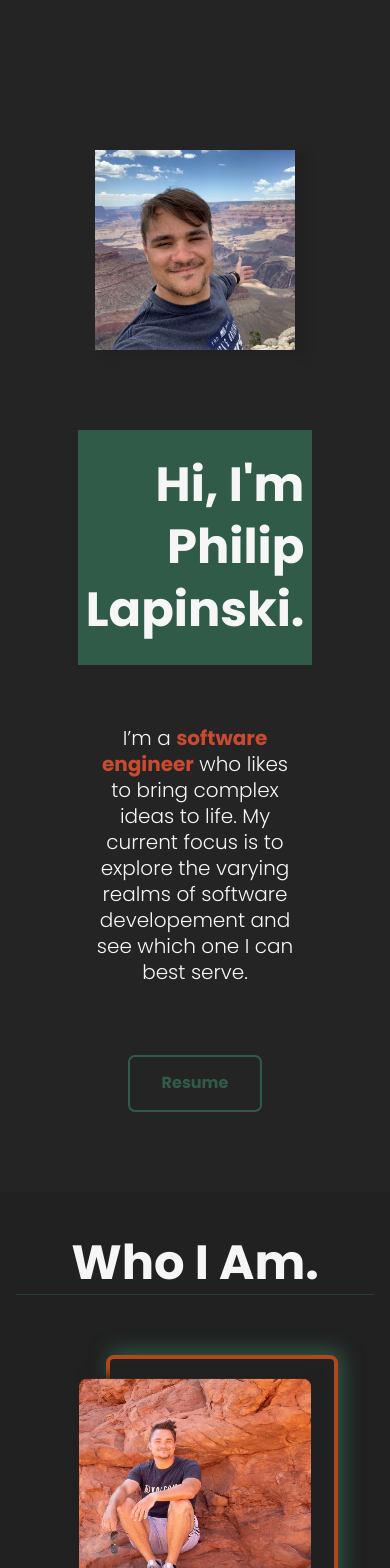
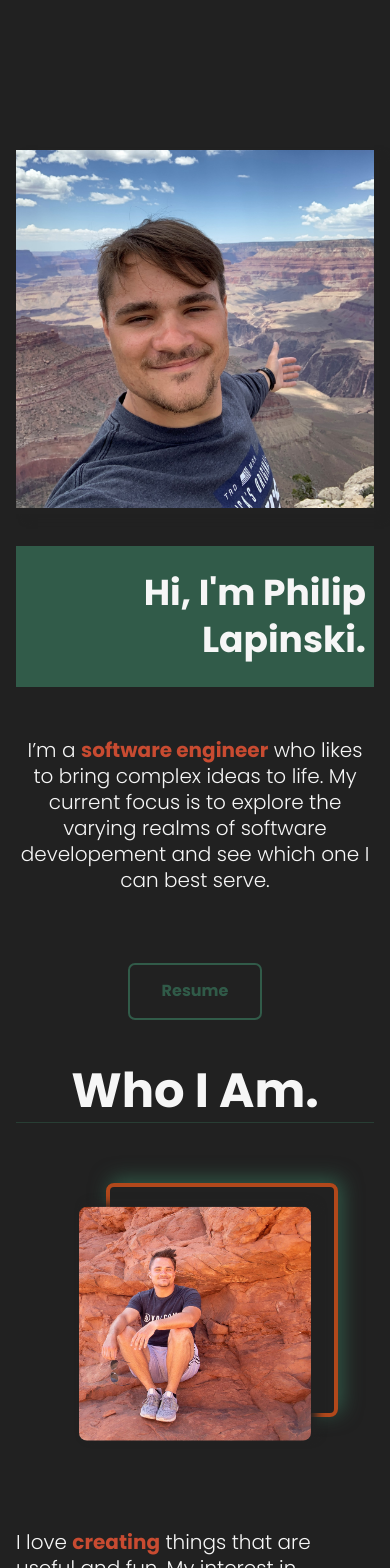
Before and after one commit to PolskaTag/PolskaTag.github.io, a React (Create React App) app: page / in a window 390 px wide. Shown: the top 1568 px of the page. Built offline with nearby package versions, Linux system fonts and the light colour scheme.

Commit message:
Changed home to use grid CSS

```diff
--- a/src/App.css
+++ b/src/App.css
@@ -80,7 +80,7 @@ body {
 }
 
 body::-webkit-scrollbar {
-  width: 1em;
+  width: 0.5em;
 }
 
 body::-webkit-scrollbar-track {
@@ -269,66 +269,53 @@ body::-webkit-scrollbar-thumb {
 
 /* Home Section */
 .home {
-  display: flex;
-  align-items: stretch;
-  margin: 0 -2rem;
-  justify-content: space-between;
-  flex-grow: 1;
+  display: grid;
+  position: relative;
+  grid-template-columns: min-content 500px;
+  grid-template-rows: auto;
+  grid-template-areas:
+    "img title"
+    "img subtitle"
+    "img action";
+  width: 100%;
   min-height: 100vh;
-  background-color: rgb(36, 36, 36);
+  column-gap: 2rem;
+  /* background-color: rgb(36, 36, 36); */
+  justify-content: center;
+  align-content: center;
+  justify-items: center;
+  align-items: center;
 }
 
-.philip-img {
-  display: flex;
-  flex-grow: 2;
-  /* width: 50%; */
-  /* height: auto; */
-  align-items: center;
-  justify-content: center;
+.home-philip-img {
+  grid-area: img;
+  min-width: 400px;
+  position: relative;
   z-index: 2;
+  box-shadow: 10px 5px 7px var(--clr-dark);
 }
 
-/* .home .philip-img {
-  margin-left: 5rem;
-  flex-grow: 1;
-  flex-direction: row;
-  display: flex;
-  align-items: flex-end;
-  align-self: center;
-  justify-content: flex-end;
-} */
-
-.philip-img img {
-  min-width: 300px;
-  max-width: 50%;
-  height: auto;
-  box-shadow: 10px 5px 7px var(--clr-dark);
+.home-philip-img img {
+  width: 100%;
+  height: 100%;
+  object-fit: contain;
+  /* box-shadow: 10px 5px 7px var(--clr-dark); */
   z-index: 2;
-}
-
-.home .home-text {
-  display: flex;
-  flex-direction: column;
-  align-items: flex-start;
-  margin: 5em;
-  align-self: center;
-  text-align: center;
-  flex-grow: 1;
-}
-
-.home-text h3 {
-  width: 30vw;
-  min-width: 200px;
-  align-self: center;
 }
 
 .home-title {
   position: relative;
+  grid-column: 1 / 3;
+  grid-row: 1;
+  left: 0;
+  width: calc(100% + 3em);
+  padding: 0.5rem 2rem 0.5rem 0;
+  text-align: right;
   background-color: var(--clr-accent);
-  text-align: right;
-  width: 175%;
-  left: -75%;
-  padding: 2rem 0.5rem;
+}
+
+.home-subtitle {
+  text-align: center;
 }
 
 .resume {
@@ -346,13 +333,42 @@ body::-webkit-scrollbar-thumb {
 .resume:hover {
   background-color: rgba(109, 152, 134, 0.1);
 }
+@media screen and (max-width: 1200px) {
+  .home {
+    grid-template-columns: min-content 350px;
+  }
 
-@media screen and (max-width: 768px) {
+  .home-title {
+    font-size: 2.25rem;
+    padding-right: 1rem;
+    margin-top: 4rem;
+  }
+
+  .home-philip-img {
+    min-width: 350px;
+    margin-right: 1rem;
+  }
+}
+
+@media screen and (max-width: 900px) {
   .home {
     display: flex;
     flex-direction: column;
-    margin: 0 -1rem;
+    /* margin: 0 -1rem; */
     padding-top: 150px;
+  }
+
+  .home-philip-img {
+    min-width: 0;
+    max-width: 400px;
+    flex-shrink: 1;
+    margin-bottom: 2rem;
+    margin-right: 0;
+  }
+
+  .home-philip-img img {
+    width: 100%;
+    height: auto;
   }
 
   .home-title {
@@ -360,6 +376,10 @@ body::-webkit-scrollbar-thumb {
     width: auto;
     padding: 1.5rem 0.5rem;
     margin-top: 0;
+  }
+
+  .home-subtitle {
+    max-width: 350px;
   }
 }
 
@@ -585,11 +605,10 @@ body::-webkit-scrollbar-thumb {
   padding: 0;
 }
 
-.work-title {
+/* .work-item-title {
   display: block;
-  text-align: end;
   margin-right: 5rem;
-}
+} */
 
 .work hr {
   background-color: var(--clr-accent);
@@ -598,12 +617,11 @@ body::-webkit-scrollbar-thumb {
   width: 75%;
 }
 
-@media screen and (max-width: 480px) {
-  .work-title {
+/* @media screen and (max-width: 480px) {
+  .work-item-title {
     margin: 0 0 1rem;
-    text-align: center;
   }
-}
+} */
 
 /* Contact */
 .contact {
--- a/src/components/Home.js
+++ b/src/components/Home.js
@@ -4,20 +4,23 @@ import resume from "../resources/PhilipLapinskiResume.pdf";
 function Home() {
   return (
     <section className="home" id="home">
-      <div className="philip-img">
+      <div className="home-philip-img">
         <img src={philipImg} alt="Me :)"></img>
       </div>
-      <div className="home-text">
-        <h1 className="home-title">Hi, I'm Philip Lapinski.</h1>
-        <h3>
-          I’m a <b>software engineer</b> who likes to bring complex ideas to
-          life. My current focus is to explore the varying realms of software
-          developement and see which one I can best serve.
-        </h3>
-        <a className="resume" href={resume} target="_blank" rel="noreferrer">
-          Resume
-        </a>
-      </div>
+      <h1 className="home-title">Hi, I'm Philip Lapinski.</h1>
+      <h3 className="home-subtitle">
+        I’m a <b>software engineer</b> who likes to bring complex ideas to life.
+        My current focus is to explore the varying realms of software
+        developement and see which one I can best serve.
+      </h3>
+      <a
+        className="resume home-action"
+        href={resume}
+        target="_blank"
+        rel="noreferrer"
+      >
+        Resume
+      </a>
     </section>
   );
 }
--- a/src/components/WorkItem.css
+++ b/src/components/WorkItem.css
@@ -23,6 +23,8 @@
 
 .work-item-title {
   margin: 0;
+  /* overflow-wrap: break-word; */
+  flex-wrap: wrap;
 }
 
 .work-item-left a {
@@ -140,7 +142,7 @@
 
 @media screen and (max-width: 768px) {
   .work-item {
-    margin: 0 auto 3rem;
+    margin: 0 1rem 3rem;
   }
 
   .work-item-left {
@@ -181,3 +183,25 @@
     justify-content: flex-start;
   }
 }
+
+@media screen and (max-width: 350px) {
+  .work-item {
+    margin-left: 0;
+    margin-right: 0;
+  }
+  .work-item-title {
+    font-size: 10vw;
+  }
+
+  .work-item-left-header span {
+    font-size: 8vw;
+  }
+
+  .work-item-left-description p {
+    font-size: 12px !important;
+  }
+
+  .work-item-left-plugs a {
+    min-width: 0;
+  }
+}
```
